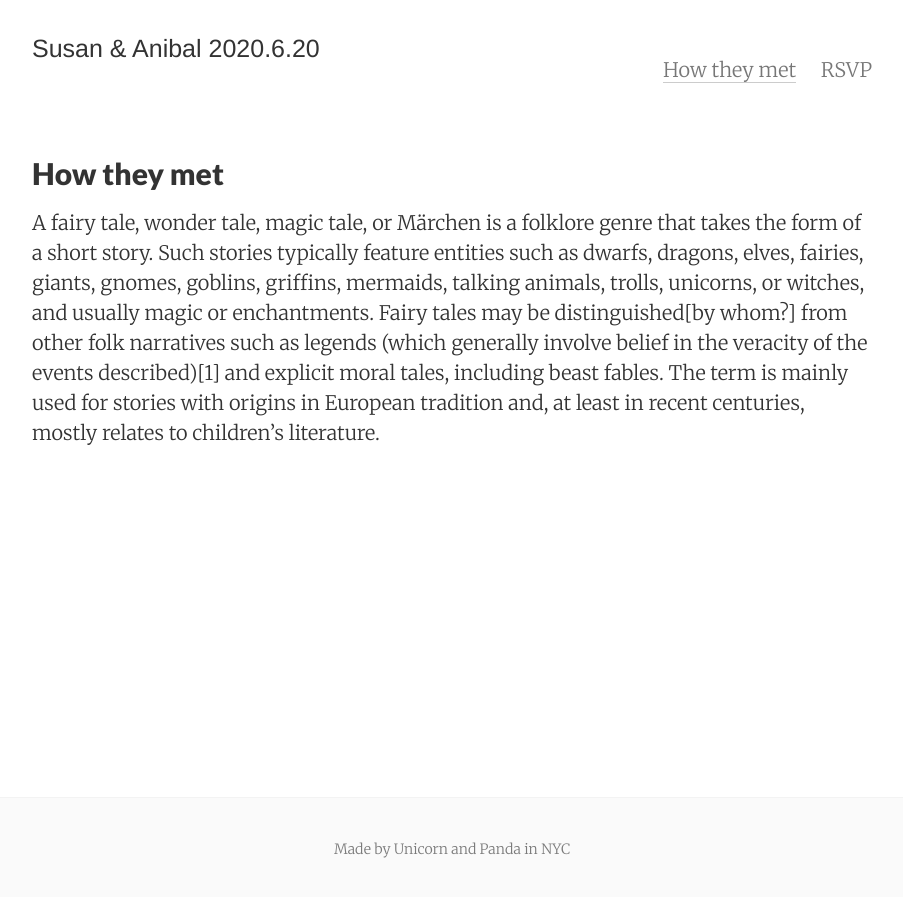
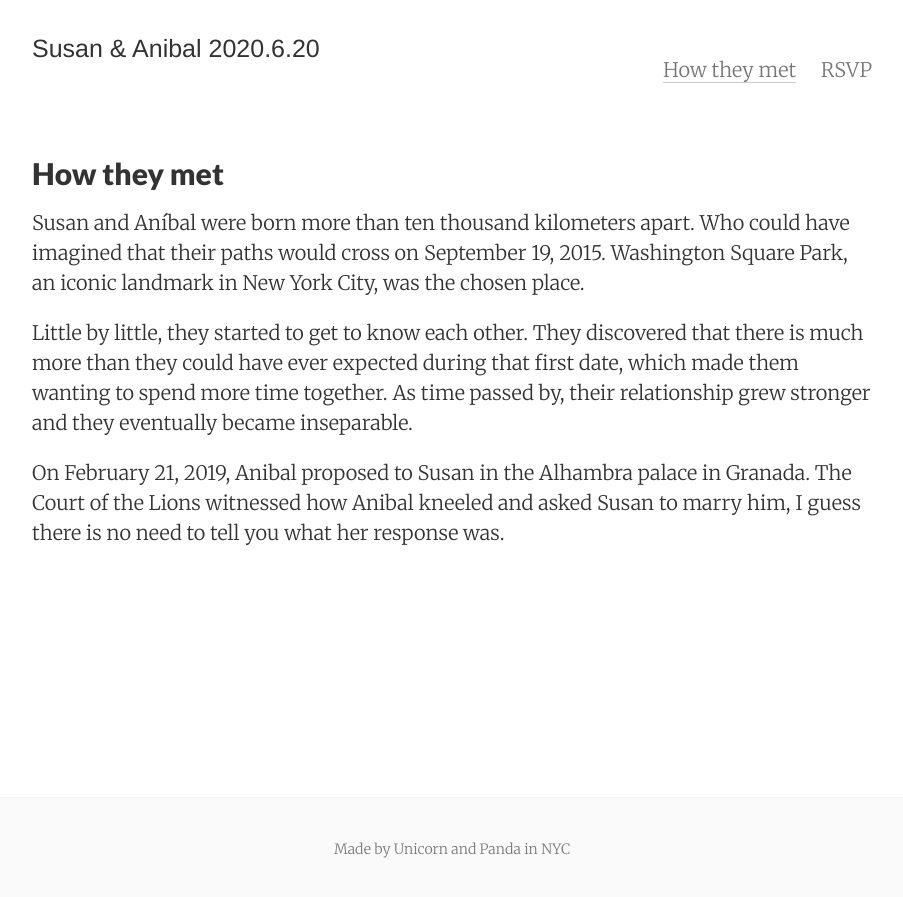
Before and after one commit to fengtingzhang/susanandanibal, a Jekyll site: the page built from about.md, in a window 1280 px wide. Shown: the top 897 px of the page, without its empty margins (188-1091 px from the left). Built offline with Jekyll 4.4.1, drawn with Linux system fonts in a browser that asks for light colours; some web fonts are replaced.

Commit message:
update how we met

```diff
--- a/_config.yml
+++ b/_config.yml
@@ -115,7 +115,7 @@ markdown:     kramdown
 redcarpet:
   extensions: ['smart', 'tables', 'with_toc_data']
 permalink:    pretty
-paginate:     4
+paginate:     10
 sass:
   style: compressed
 plugins:
--- a/about.md
+++ b/about.md
@@ -5,4 +5,8 @@ permalink: /about/
 tags: about
 ---
 
-A fairy tale, wonder tale, magic tale, or Märchen is a folklore genre that takes the form of a short story. Such stories typically feature entities such as dwarfs, dragons, elves, fairies, giants, gnomes, goblins, griffins, mermaids, talking animals, trolls, unicorns, or witches, and usually magic or enchantments. Fairy tales may be distinguished[by whom?] from other folk narratives such as legends (which generally involve belief in the veracity of the events described)[1] and explicit moral tales, including beast fables. The term is mainly used for stories with origins in European tradition and, at least in recent centuries, mostly relates to children's literature.
+Susan and Aníbal were born more than ten thousand kilometers apart. Who could have imagined that their paths would cross on September 19, 2015. Washington Square Park, an iconic landmark in New York City, was the chosen place.
+
+Little by little, they started to get to know each other. They discovered that there is much more than they could have ever expected during that first date, which made them wanting to spend more time together. As time passed by, their relationship grew stronger and they eventually became inseparable.
+
+On February 21, 2019, Anibal proposed to Susan in the Alhambra palace in Granada. The Court of the Lions witnessed how Anibal kneeled and asked Susan to marry him, I guess there is no need to tell you what her response was.
```
